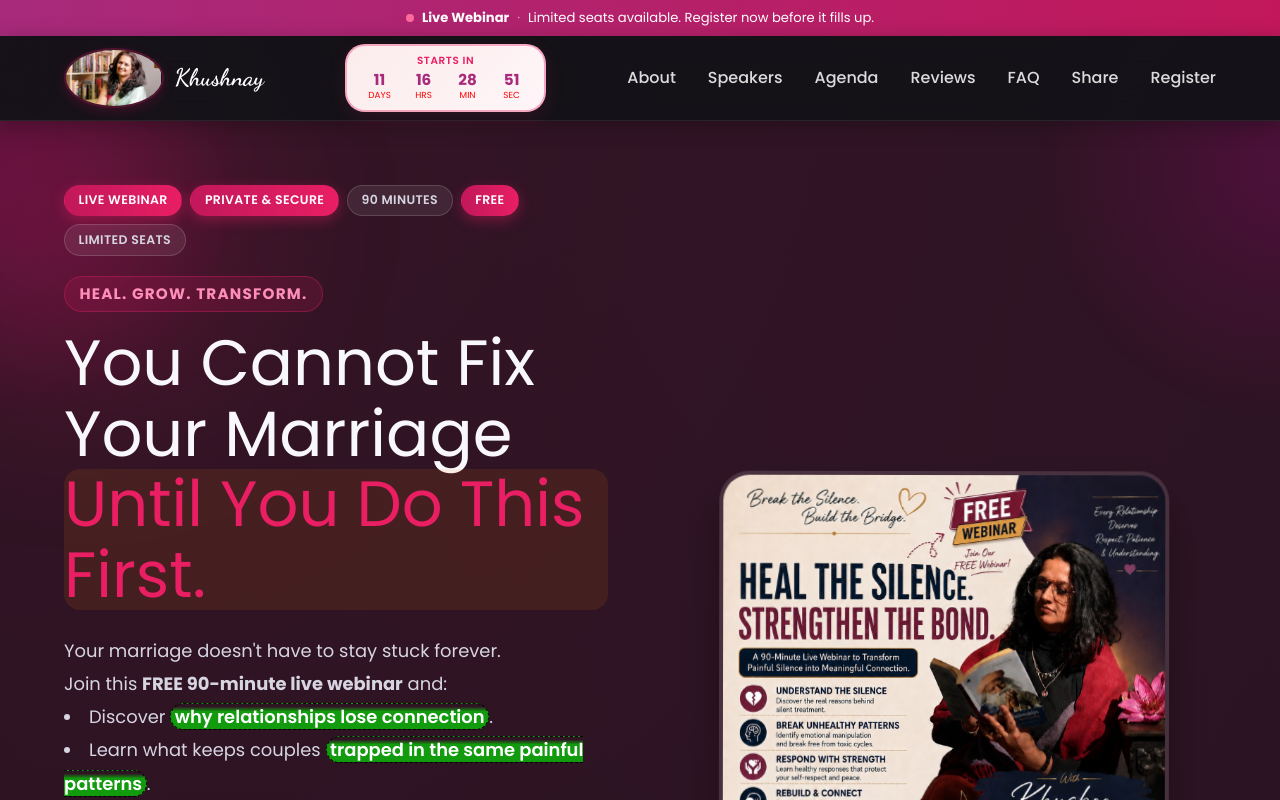
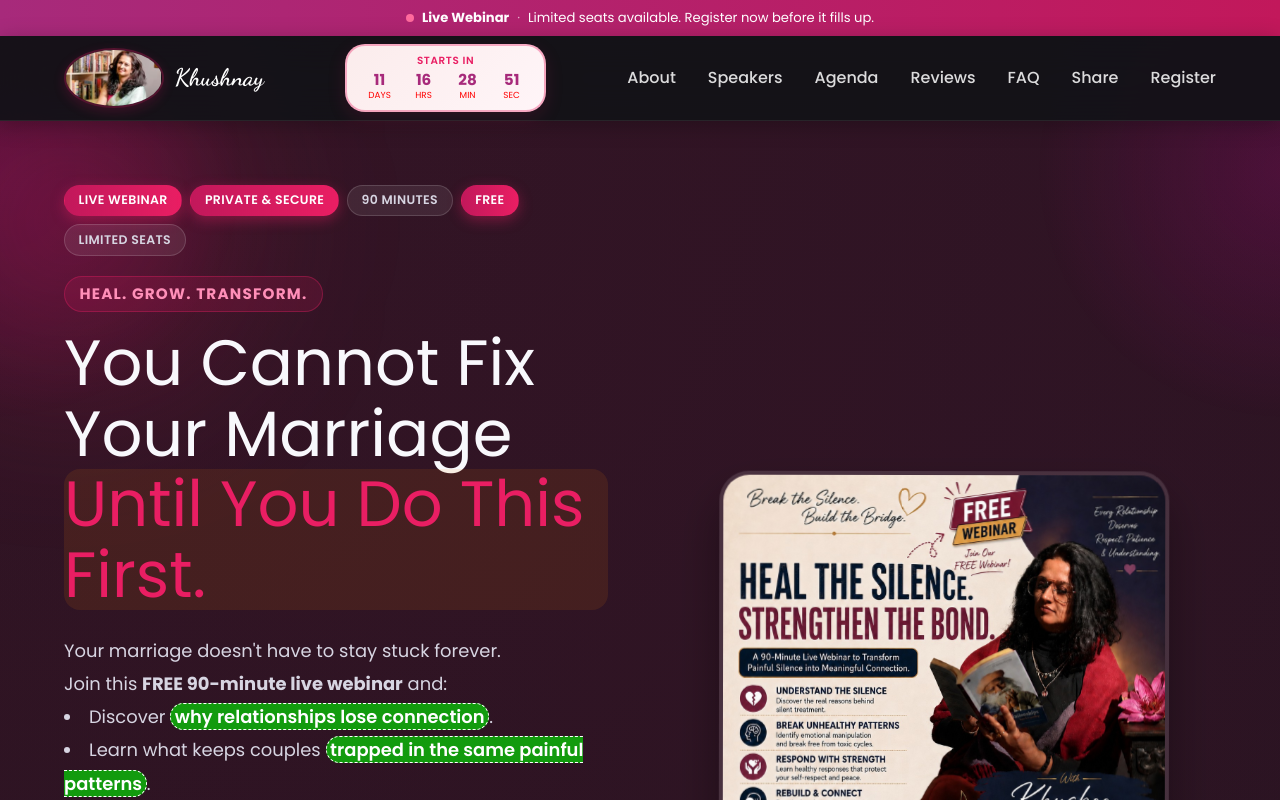
Before and after one commit to KaranAgraharee/Webinar_page, a React (Vite) app: page / in a window 1280 px wide. Shown: the top 800 px of the page. Built offline with nearby package versions, Linux system fonts and the light colour scheme; no server answers.

Commit message:
Refactor styles for improved button appearance
Updated the background, border, and border-radius properties for a modern look.

```diff
--- a/src/App.css
+++ b/src/App.css
@@ -440,9 +440,9 @@ body{
   padding: 0 0.2em;
 
   /* Creates a modern half-height fluorescent underline accent */
-  background: linear-gradient(transparent 10%, rgba(0, 245, 0, 0.6) 30%);
-  border:  1px dashed black;
-  border-radius: 32px;
+  background: rgba(0, 245, 0, 0.6);
+  border:  1.3px dashed white;
+  border-radius: 20px;
 }
 .hero-description {
   font-size: 1.12rem;
```
